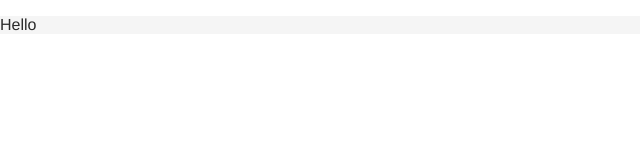
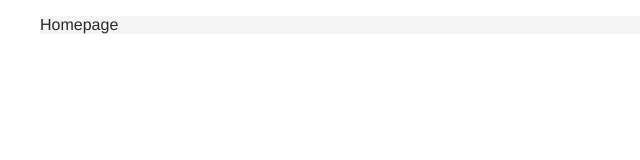
Before and after one commit to iCherya/pm-redux, a React (Create React App) app: page / in a window 1280 px wide. Shown: the top 160 px of the page, without its empty margins (0-640 px from the left). Built offline with nearby package versions, Linux system fonts and the light colour scheme.

Commit message:
Initial Routing

```diff
--- a/package.json
+++ b/package.json
@@ -9,8 +9,10 @@
     "prop-types": "^15.7.2",
     "react": "^17.0.1",
     "react-dom": "^17.0.1",
+    "react-redux": "^7.2.2",
     "react-router-dom": "^5.2.0",
     "react-scripts": "4.0.3",
+    "redux": "^4.0.5",
     "web-vitals": "^1.1.0"
   },
   "scripts": {
--- a/src/App/App.jsx
+++ b/src/App/App.jsx
@@ -1,6 +1,30 @@
 import React from 'react';
+import { Provider } from 'react-redux';
+import { BrowserRouter, Switch, Route } from 'react-router-dom';
 import styles from './App.module.css';
+import store from '../store';
+import Homepage from '../Homepage/Homepage';
+import PhotoAlbum from '../PhotoAlbum/PhotoAlbum';
+import PhotoItem from '../PhotoItem/PhotoItem';
 
-const App = () => <div className={styles.wrapper}>Hello</div>;
+const App = () => (
+  <Provider store={store}>
+    <BrowserRouter>
+      <div className={styles.wrapper}>
+        <Switch>
+          <Route path="/album">
+            <PhotoAlbum />
+          </Route>
+          <Route path="/photo">
+            <PhotoItem />
+          </Route>
+          <Route path="/">
+            <Homepage />
+          </Route>
+        </Switch>
+      </div>
+    </BrowserRouter>
+  </Provider>
+);
 
 export default App;
--- a/src/App/App.module.css
+++ b/src/App/App.module.css
@@ -2,7 +2,7 @@
   font-family: 'Helvetica Neue', 'Roboto', sans-serif;
   color: #2a2a2a;
   font-size: 16px;
-  max-width: 1400px;
+  max-width: 1200px;
   background-color: whitesmoke;
   margin: 1em auto;
 }
--- /dev/null
+++ b/src/Homepage/Homepage.jsx
@@ -0,0 +1,5 @@
+import React from 'react';
+
+const Homepage = () => <div>Homepage</div>;
+
+export default Homepage;
--- /dev/null
+++ b/src/PhotoAlbum/PhotoAlbum.jsx
@@ -0,0 +1,5 @@
+import React from 'react';
+
+const PhotoAlbum = () => <div>PhotoAlbum</div>;
+
+export default PhotoAlbum;
--- /dev/null
+++ b/src/PhotoItem/PhotoItem.jsx
@@ -0,0 +1,5 @@
+import React from 'react';
+
+const PhotoItem = () => <div>PhotoItem</div>;
+
+export default PhotoItem;
--- /dev/null
+++ b/src/store.js
@@ -0,0 +1,19 @@
+import { createStore } from 'redux';
+
+const reducer = (state, action) => {
+  switch (action.type) {
+    case 'type1':
+      return;
+    case 'type2':
+      return;
+    case 'type3':
+      return;
+    default:
+      return state;
+  }
+};
+
+const initialState = {};
+const store = createStore(reducer, initialState);
+
+export default store;
```
Also changed, not shown: .eslintrc.json, src/Homepage/Homepage.module.css (added), src/PhotoAlbum/PhotoAlbum.module.css (added), src/PhotoItem/PhotoItem.module.css (added), 1 other file (tests, documents, lock files or other folders).
